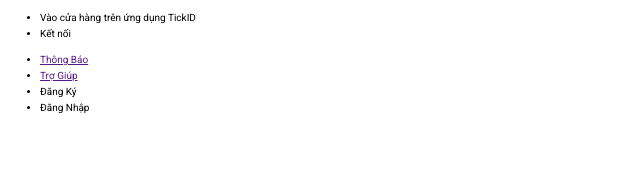
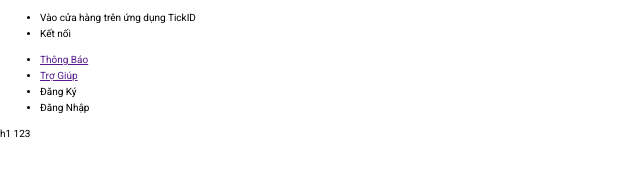
Before and after one commit to ming2520/F8-shopee, a plain HTML site: page index.html in a window 1280 px wide. Shown: the full height of the page, 0-640 px from the left. Drawn offline with Linux system fonts and the light colour scheme.

Commit message:
Update index.html

```diff
--- a/index.html
+++ b/index.html
@@ -34,7 +34,7 @@
         </div>
 
         <div class="container">
-
+             h1 123
         </div>
 
         <div class="footer">
```
